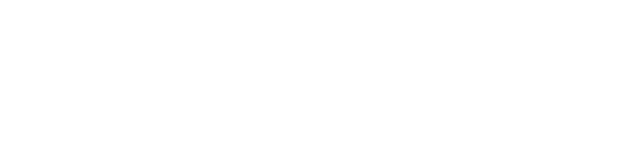
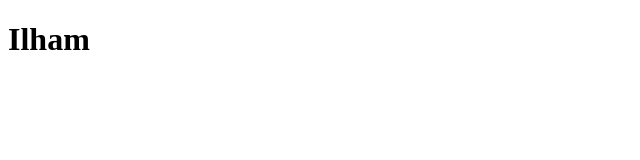
Before and after one commit to FS-19-Skilvul-KM5/mobile-responsive-website, a plain HTML site: page index.html in a window 1280 px wide. Shown: the whole page, without its empty margins (0-640 px from the left). Drawn offline with Linux system fonts and the light colour scheme.

Commit message:
add tag h1 ilham

```diff
--- a/index.html
+++ b/index.html
@@ -1,11 +1,14 @@
 <!DOCTYPE html>
 <html lang="en">
+
 <head>
     <meta charset="UTF-8">
     <meta name="viewport" content="width=device-width, initial-scale=1.0">
     <title>Document</title>
 </head>
+
 <body>
+    <h1>Ilham</h1>
+</body>
 
-</body>
 </html>
```
Also changed, not shown: artikelpage.html (+3 -0 lines).
